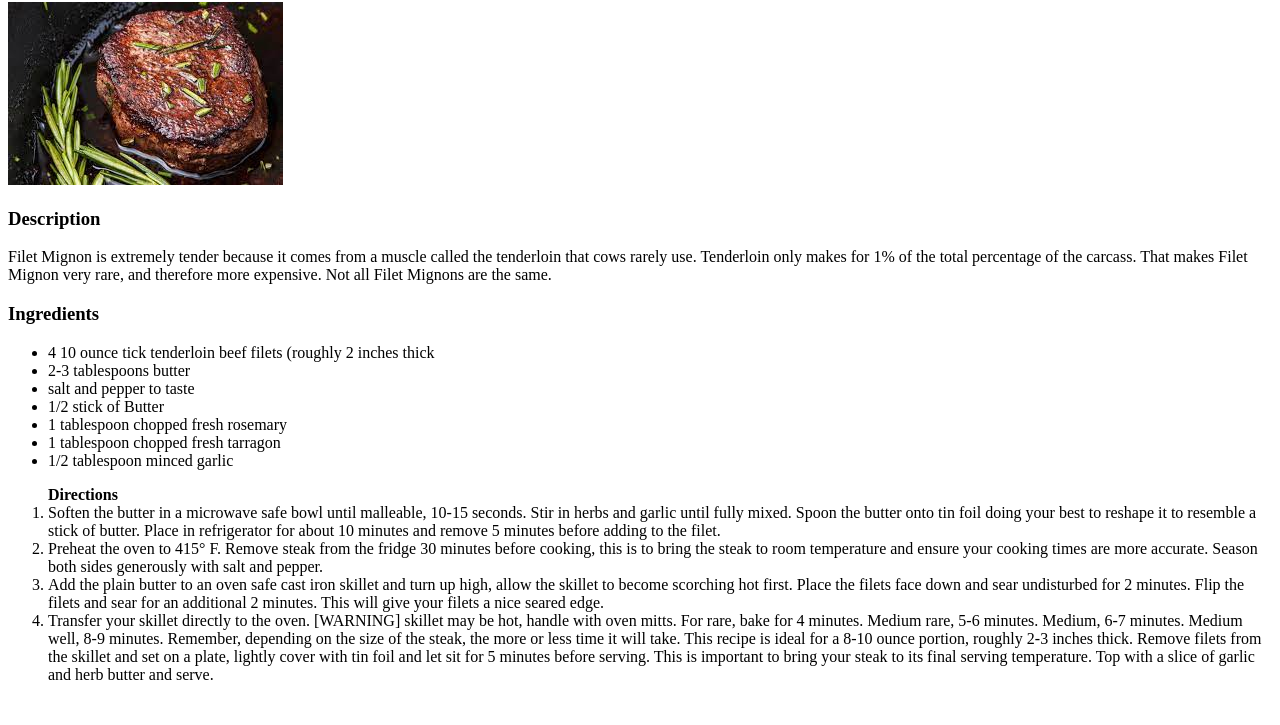
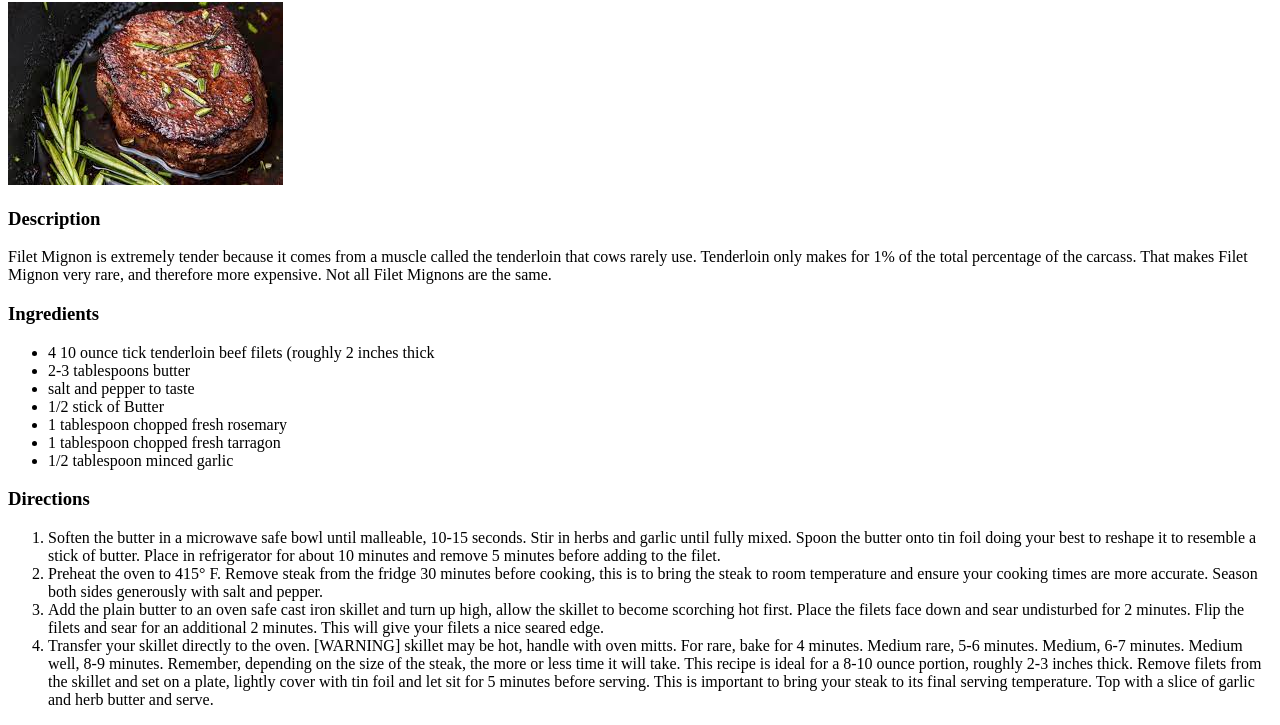
Before and after one commit to Shunesoul/odin-recipes, a plain HTML site: page recipes/FiletMignon.html in a window 1280 px wide. Shown: the part 104-829 px from the top of the page. Before the commit the page ends 804 px from the top, so only its background shows below. Drawn offline with Linux system fonts and the light colour scheme; files whose address does not match are found by name.

Commit message:
Nested html code

```diff
--- a/recipes/FiletMignon.html
+++ b/recipes/FiletMignon.html
@@ -26,7 +26,8 @@
                 <li>1 tablespoon chopped fresh tarragon</li>
                 <li>1/2 tablespoon minced garlic</li>
             </ul>
-    <ol> <strong>Directions</strong>
+        <h3><strong>Directions</strong></h3>
+            <ol>
                 <li>Soften the butter in a microwave safe bowl until malleable, 10-15 seconds. Stir in herbs and garlic until fully mixed. Spoon the butter onto tin foil doing your best to reshape it to resemble a stick of butter. Place in refrigerator for about 10 minutes and remove 5 minutes before adding to the filet.
                 </li>
                 <li>Preheat the oven to 415° F. Remove steak from the fridge 30 minutes before cooking, this is to bring the steak to room temperature and ensure your cooking times are more accurate. Season both sides generously with salt and pepper.
```
Lines whose indentation alone changed are shown as unchanged.
